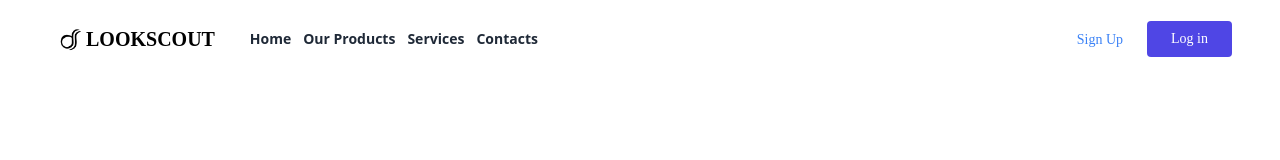
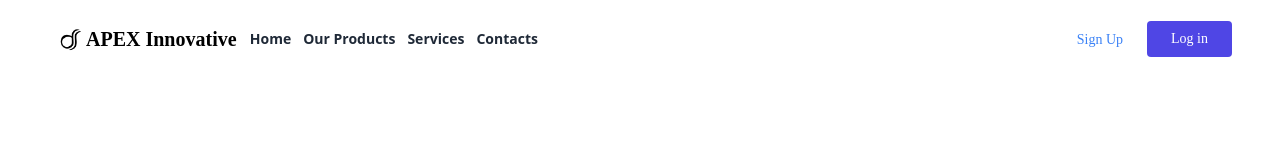
Before and after one commit to Prakash684880/LandingPageLookScout, a React (Vite) app in the folder frontend/: page / in a window 1280 px wide. Shown: the top 160 px of the page. Built offline with nearby package versions, Linux system fonts and the light colour scheme.

Commit message:
Update NavBar.jsx

```diff
--- a/frontend/src/Component/NavBar.jsx
+++ b/frontend/src/Component/NavBar.jsx
@@ -32,7 +32,7 @@ const NavBar = () => {
           <Link to={"/"} className="flex items-center text-black ">
             <img src={logo} alt="logo_img" height={30} width={30} />
             <h1 className="md:text-xl font-extrabold hover:text-gray-500">
-              LOOKSCOUT
+              APEX Innovative
             </h1>
           </Link>
         </div>
```
